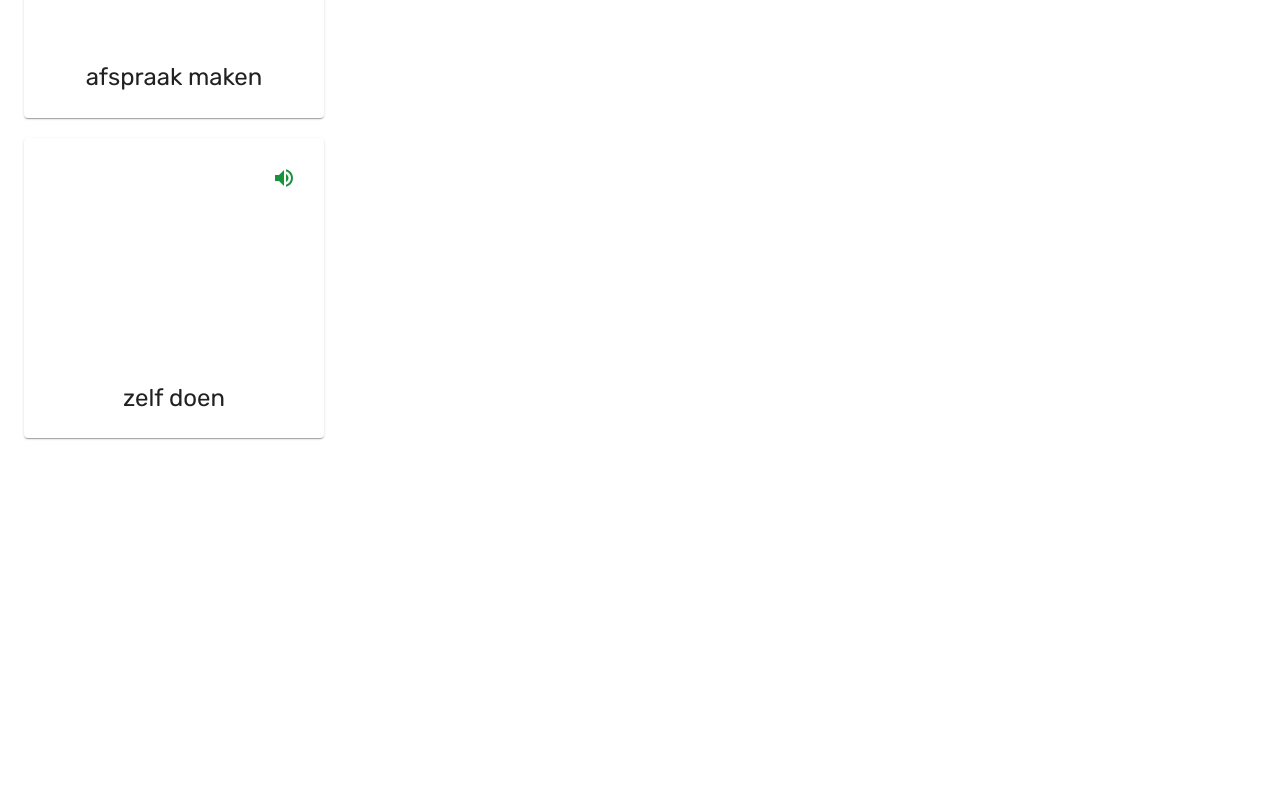
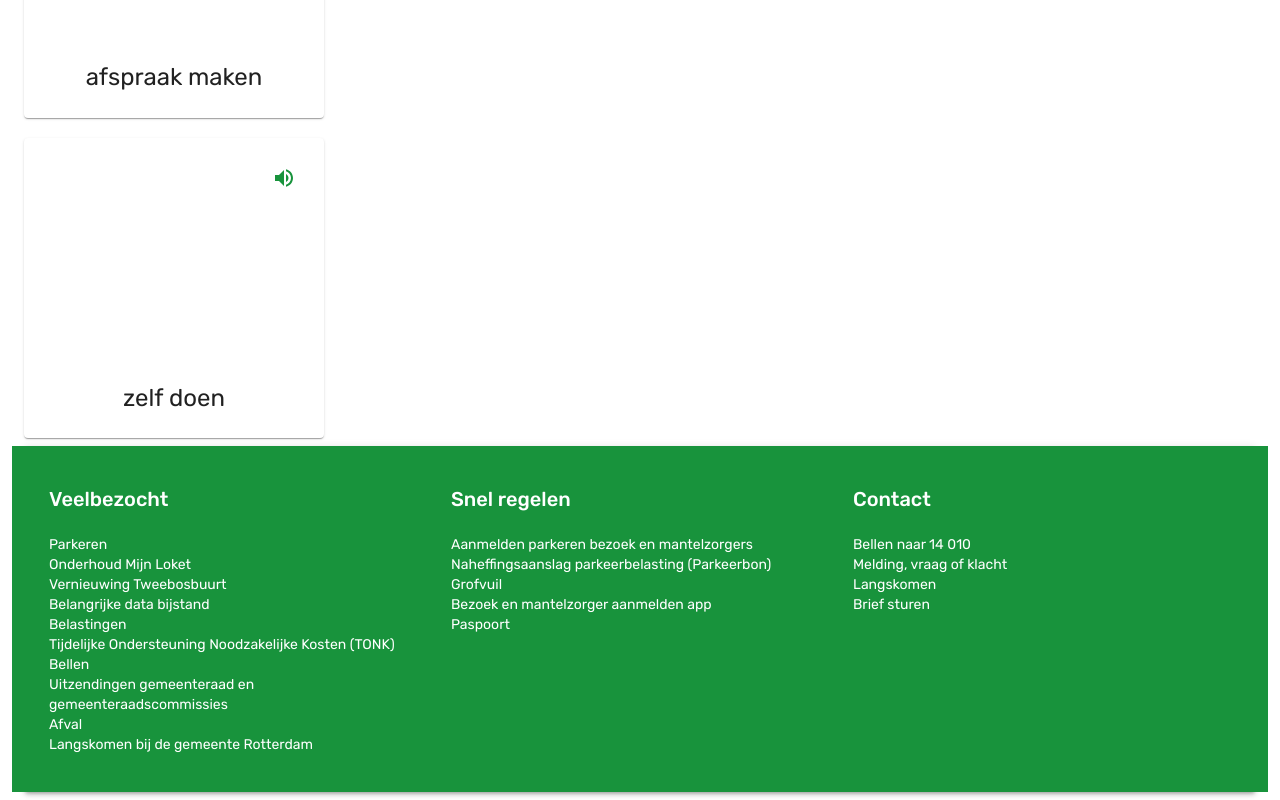
Before and after one commit to ReconnectCMI/search-bar, a React (Create React App) app: page / in a window 1280 px wide. Shown: the part 914-1714 px from the top of the page. Before the commit the page ends 1372 px from the top, so only its background shows below. Built offline with nearby package versions, Linux system fonts and the light colour scheme.

Commit message:
Added content to footer

```diff
--- a/src/components/app/App.js
+++ b/src/components/app/App.js
@@ -3,6 +3,7 @@ import Container from '@material-ui/core/Container';
 import React from 'react';
 import Paper from '@material-ui/core/Paper';
 import Search from '../search/search';
+import Footer from '../footer/footer'
 import Grid from '@material-ui/core/Grid';
 import Typography from '@material-ui/core/Typography';
 
@@ -36,6 +37,7 @@ function App() {
         </Grid>
       </Paper>
       <Search/>
+      <Footer/>
     </Container>
   );
 }
--- /dev/null
+++ b/src/components/footer/footer.css
@@ -0,0 +1,3 @@
+footerLinks{
+text-decoration: underline!important;
+}
--- a/src/components/footer/footer.js
+++ b/src/components/footer/footer.js
@@ -1,10 +1,95 @@
+import './footer.css'
 import React from "react";
 import Paper from '@material-ui/core/Paper';
+import Grid from '@material-ui/core/Grid';
+import Typography from '@material-ui/core/Typography';
+import Link from '@material-ui/core/Link';
 
 function Footer() {
   return (
     <Paper className="PaperHeader" elevation={3}>
+        <Grid container spacing={3} className="PaperHeader">
+        <Grid item xs={4} className="Header">
+            <Typography variant="h6">
+              Veelbezocht
+            </Typography><br/>
+            <Typography variant="body2">
 
+                <Link href="#" className="footerLinks" color="inherit">
+                    Parkeren
+                </Link><br />
+                <Link href="#" className="footerLinks" color="inherit">
+                    Onderhoud Mijn Loket
+                </Link><br />
+                <Link href="#" className="footerLinks" color="inherit">
+                    Vernieuwing Tweebosbuurt
+                </Link><br />
+                <Link href="#" className="footerLinks" color="inherit">
+                    Belangrijke data bijstand
+                </Link><br />
+                <Link href="#" className="footerLinks" color="inherit">
+                    Belastingen
+                </Link><br />
+                <Link href="#" className="footerLinks" color="inherit">
+                    Tijdelijke Ondersteuning Noodzakelijke Kosten (TONK)
+                </Link><br />
+                <Link href="#" className="footerLinks" color="inherit">
+                    Bellen
+                </Link><br />
+                <Link href="#" className="footerLinks" color="inherit">
+                    Uitzendingen gemeenteraad en gemeenteraadscommissies
+                </Link><br />
+                <Link href="#" className="footerLinks" color="inherit">
+                    Afval
+                </Link><br />
+                <Link href="#" className="footerLinks" color="inherit">
+                    Langskomen bij de gemeente Rotterdam
+                </Link>
+
+            </Typography>
+          </Grid>
+          <Grid item xs={4} className="Header">
+            <Typography variant="h6">
+              Snel regelen
+            </Typography><br/>
+            <Typography variant="body2">
+                <Link href="#" className="footerLinks" color="inherit">
+                    Aanmelden parkeren bezoek en mantelzorgers
+                </Link><br />
+                <Link href="#" className="footerLinks" color="inherit">
+                    Naheffingsaanslag parkeerbelasting (Parkeerbon)
+                </Link><br />
+                <Link href="#" className="footerLinks" color="inherit">
+                    Grofvuil
+                </Link><br />
+                <Link href="#" className="footerLinks" color="inherit">
+                    Bezoek en mantelzorger aanmelden app
+                </Link><br />
+                <Link href="#" className="footerLinks" color="inherit">
+                    Paspoort
+                </Link>
+            </Typography>
+          </Grid>
+          <Grid item xs={4} className="Header">
+            <Typography variant="h6">
+              Contact
+            </Typography><br/>
+            <Typography variant="body2">
+                <Link href="#" className="footerLinks" color="inherit">
+                    Bellen naar 14 010
+                </Link><br />
+                <Link href="#" className="footerLinks" color="inherit">
+                    Melding, vraag of klacht
+                </Link><br />
+                <Link href="#" className="footerLinks" color="inherit">
+                    Langskomen
+                </Link><br />
+                <Link href="#" className="footerLinks" color="inherit">
+                    Brief sturen
+                </Link><br />
+            </Typography>
+          </Grid>
+        </Grid>
     </Paper>
   );
 }
```
